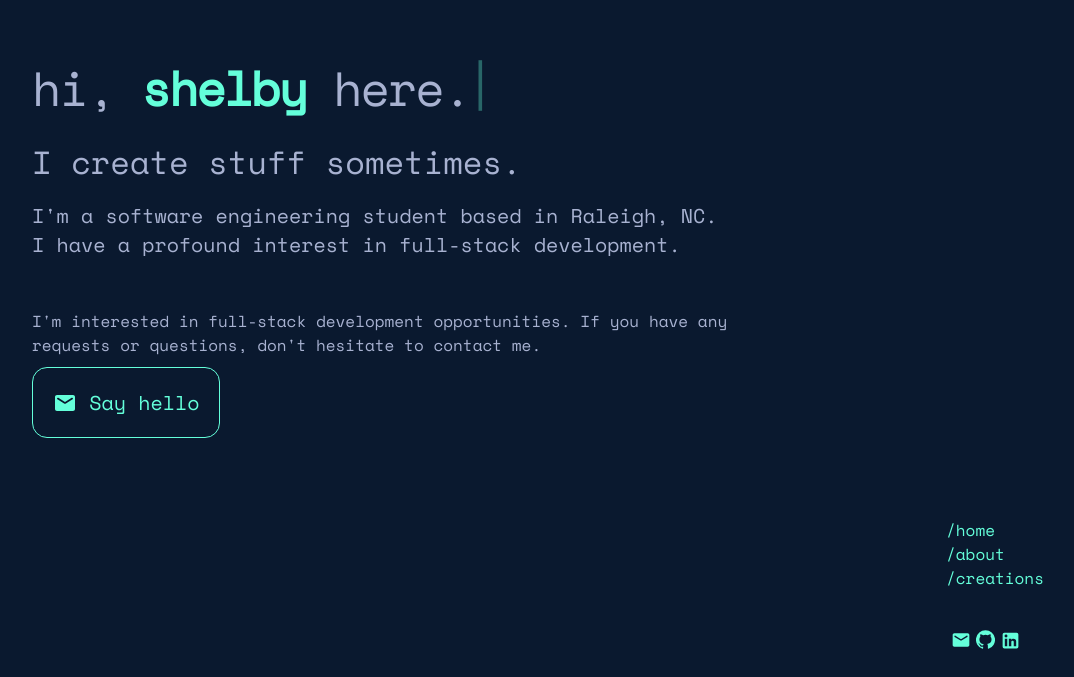
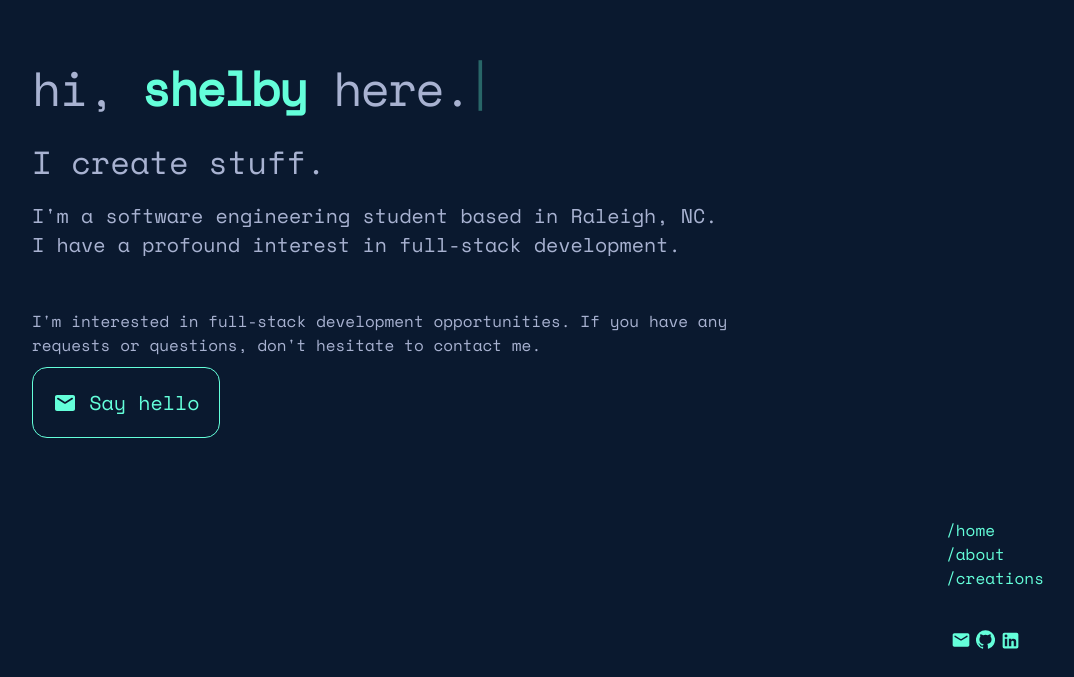
Before and after one commit to shelbystrawberry/personal-website, a React (Create React App) app: page / in a window 1280 px wide. Shown: the part 123-800 px from the top of the page, without its empty margins (160-1234 px from the left). Built offline with nearby package versions, Linux system fonts and the light colour scheme.

Commit message:
update descriptions

```diff
--- a/src/components/about/About.jsx
+++ b/src/components/about/About.jsx
@@ -37,7 +37,7 @@ export default function About() {
           <div className="extra">
             Outside of school and work, I approach side projects like
             this portfolio and I follow the developments of science.
-            I sometimes play video games and drive around in my car in
+            I sometimes play video games and drive around in my car on
             the weekends.
           </div>
         </div>
--- a/src/components/home/Home.jsx
+++ b/src/components/home/Home.jsx
@@ -18,7 +18,7 @@ export default function Home() {
                     {" here."}
                 </span>
             </Typist>
-            <div className="intro-subtitle">I create stuff sometimes.</div>
+            <div className="intro-subtitle">I create stuff.</div>
             <div className="intro-desc">
                 I'm a software engineering student based in Raleigh, NC. I have a profound
                 interest in full-stack development.
```
